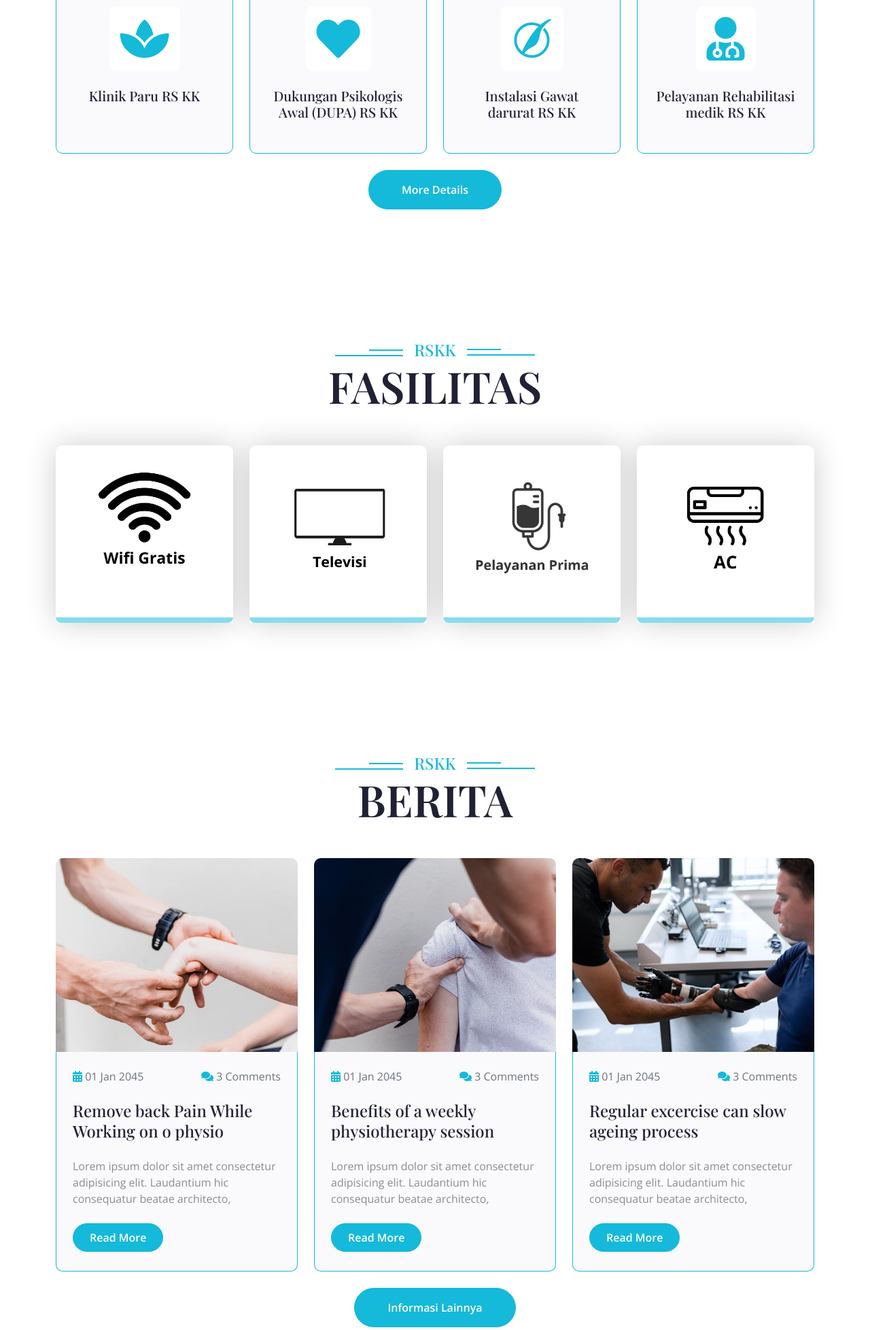
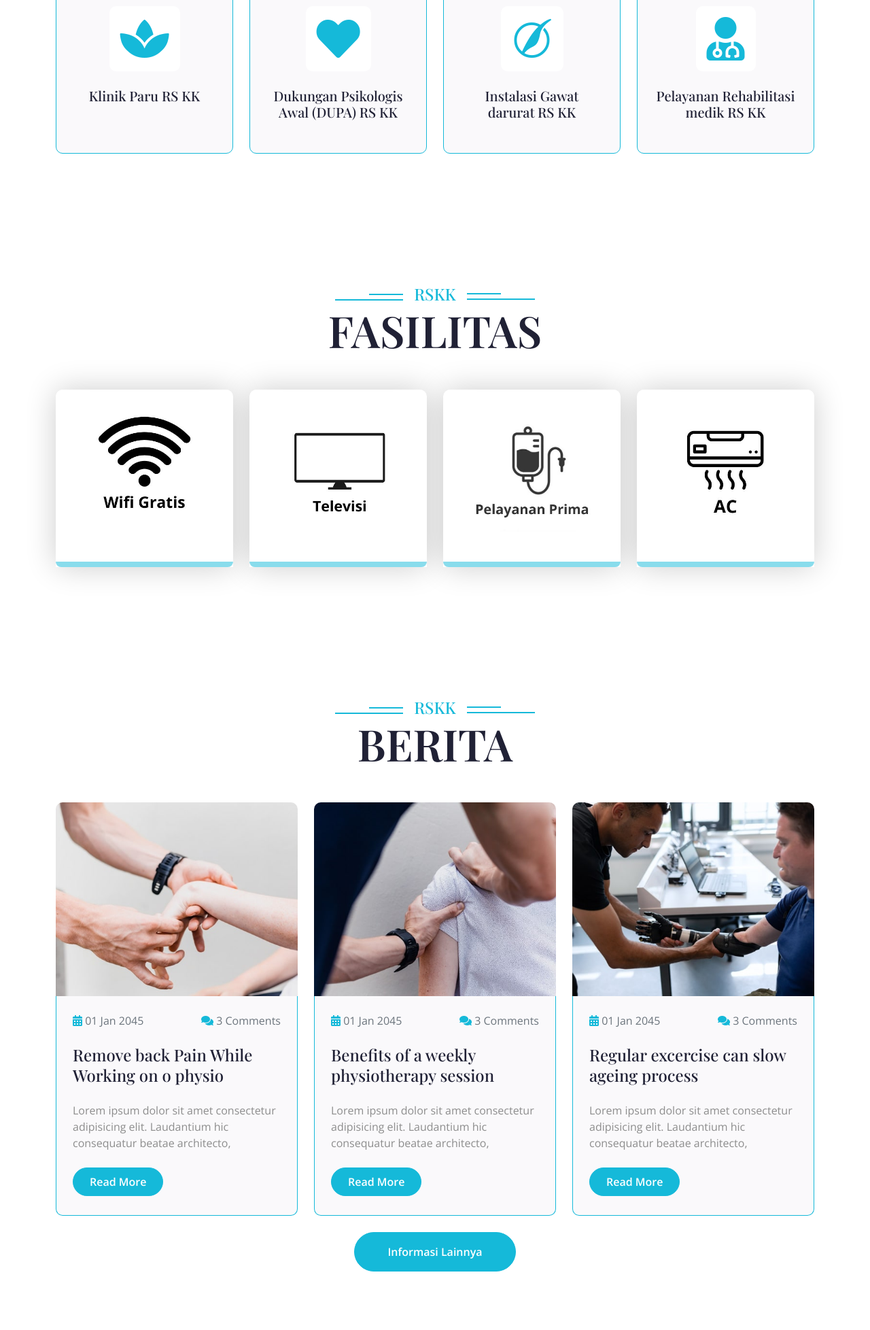
Before and after one commit to RidwanCahyaa/hospital, a PHP site: page / in a window 1280 px wide. Shown: the part 1373-3329 px from the top of the page at 68% size. Run offline with PHP 8.4, Linux system fonts and the light colour scheme; some libraries are stand-ins or nearby versions.

Commit message:
deletl button

```diff
--- a/index.php
+++ b/index.php
@@ -155,9 +155,6 @@ include 'header.php';
                                 </div>
                             </div>
                         </div>
-                    </div>
-                    <div class="col-12 text-center wow fadeInUp" data-wow-delay="0.2s">
-                        <a href="#" class="btn btn-primary rounded-pill text-white py-3 px-5">More Details</a>
                     </div>
                 </div>
             </div>
```
